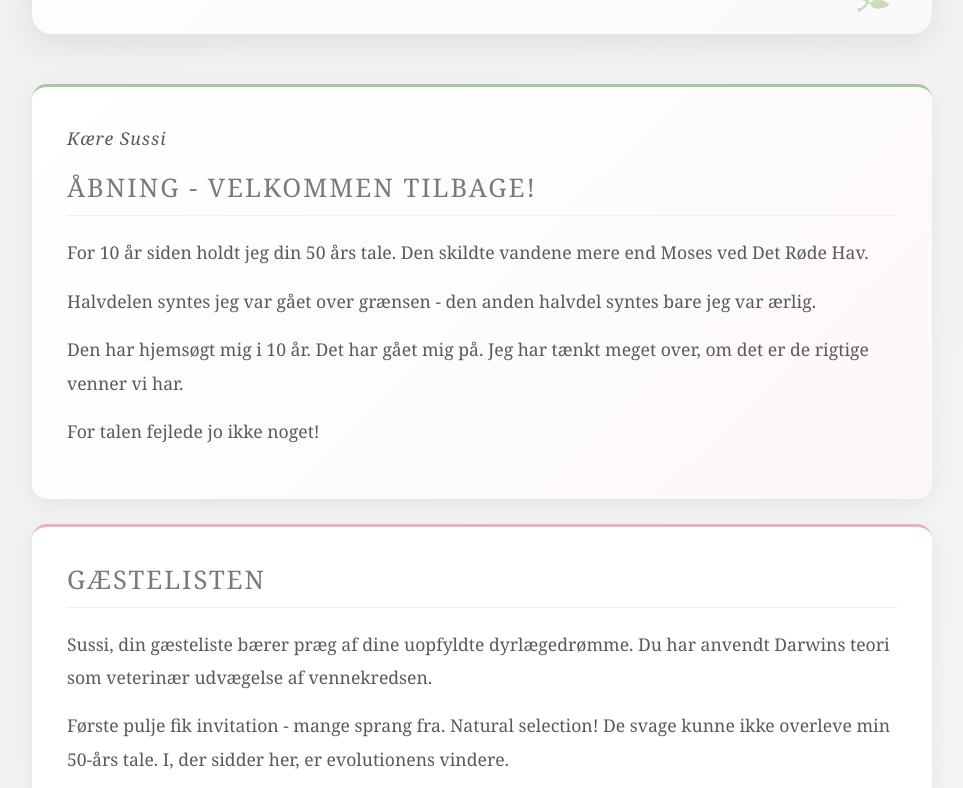
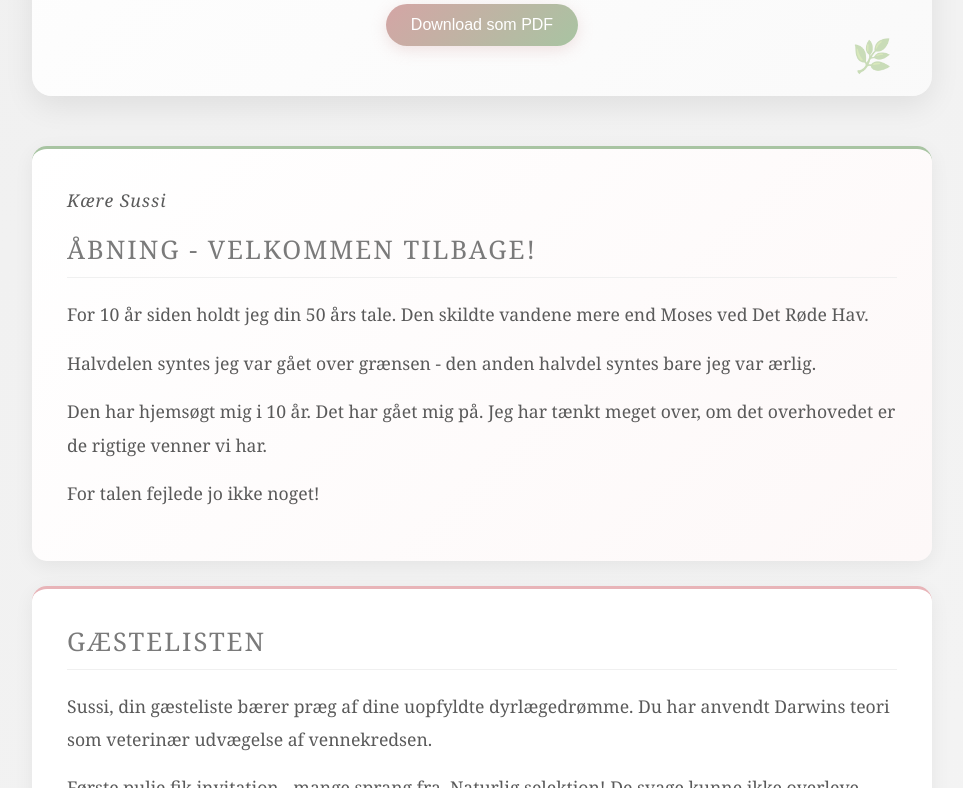
Before and after one commit to pkretzmann/Sussi60, a plain HTML site: page index.html in a window 1280 px wide. Shown: the part 292-1080 px from the top of the page, without its empty margins (158-1121 px from the left). Drawn offline with Linux system fonts and the light colour scheme.

Commit message:
Add PDF download button with styling to index.html, and refine text for clarity in the speech sections.

```diff
--- a/index.html
+++ b/index.html
@@ -192,6 +192,24 @@
             font-size: 1.5em;
             opacity: 0.5;
         }
+
+        .pdf-button {
+            background: linear-gradient(135deg, #d4a5a5, #a8c4a2);
+            color: white;
+            border: none;
+            padding: 12px 25px;
+            border-radius: 25px;
+            font-size: 1em;
+            cursor: pointer;
+            margin-top: 20px;
+            transition: all 0.3s ease;
+            box-shadow: 0 4px 15px rgba(212, 165, 165, 0.3);
+        }
+
+        .pdf-button:hover {
+            transform: translateY(-2px);
+            box-shadow: 0 6px 20px rgba(212, 165, 165, 0.4);
+        }
     </style>
 </head>
 <body>
@@ -200,6 +218,7 @@
             <h1>Tale til Sussis 60 års fødselsdag</h1>
             <div class="floral-divider"></div>
             <p class="subtitle">60 års fødselsdag</p>
+            <button class="pdf-button" onclick="window.print()">Download som PDF</button>
         </div>
 
         <div class="section intro-section">
@@ -207,14 +226,14 @@
             <h2>ÅBNING - Velkommen tilbage!</h2>
             <p>For 10 år siden holdt jeg din 50 års tale. Den skildte vandene mere end Moses ved Det Røde Hav.</p>
             <p>Halvdelen syntes jeg var gået over grænsen - den anden halvdel syntes bare jeg var ærlig.</p>
-            <p>Den har hjemsøgt mig i 10 år. Det har gået mig på. Jeg har tænkt meget over, om det er de rigtige venner vi har. </p>
+            <p>Den har hjemsøgt mig i 10 år. Det har gået mig på. Jeg har tænkt meget over, om det overhovedet er de rigtige venner vi har. </p>
             <p>For talen fejlede jo ikke noget!</p>
         </div>
 
         <div class="section">
             <h2>GÆSTELISTEN</h2>
             <p>Sussi, din gæsteliste bærer præg af dine uopfyldte dyrlægedrømme. Du har anvendt Darwins teori som veterinær udvægelse af vennekredsen.</p>
-            <p>Første pulje fik invitation - mange sprang fra. Natural selection! De svage kunne ikke overleve min 50-års tale. I, der sidder her, er evolutionens vindere.</p>
+            <p>Første pulje fik invitation - mange sprang fra. Naturlig selektion! De svage kunne ikke overleve min 50-års tale. I, der sidder her, er evolutionens vindere.</p>
             <p>Dan røg ud i første sortering og var knust - han havde allerede købt gave. Men dyrlæge-Sussi genåbnede journalen: "Vent, patienten kan reddes selvom han har mange skavanker!" han fik genvalg i anden runde. Fra aflivning til genoplivning!</p>
             <p>Lene og Brian fik invitationer med andres navne - som genbrugte vaccinations-kort hvor man bare skriver nyt navn ovenpå. I er adoptivhunde, der har overtaget andres plads i flokken.</p>
             <p>Kære overlevere: I er her fordi I bestod testen sidste gang. og de andre som ikke klarede den?
```
